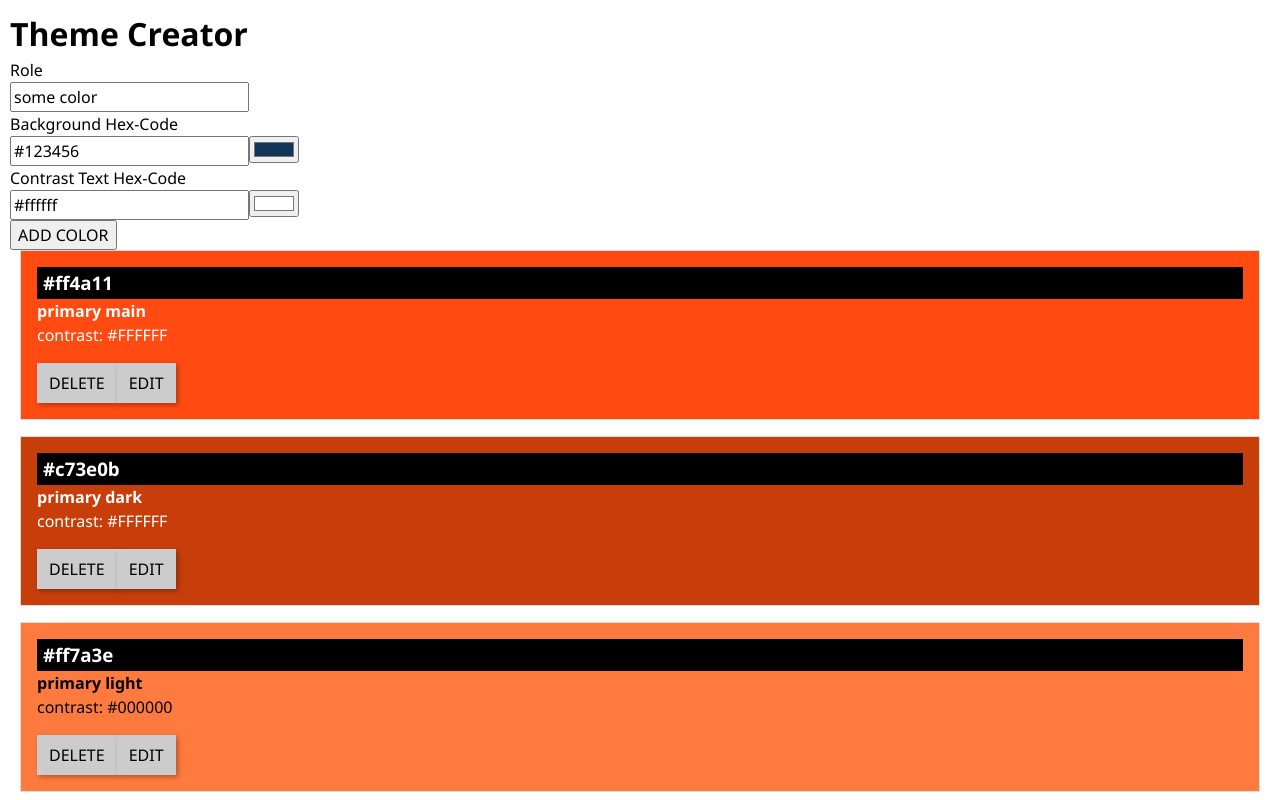
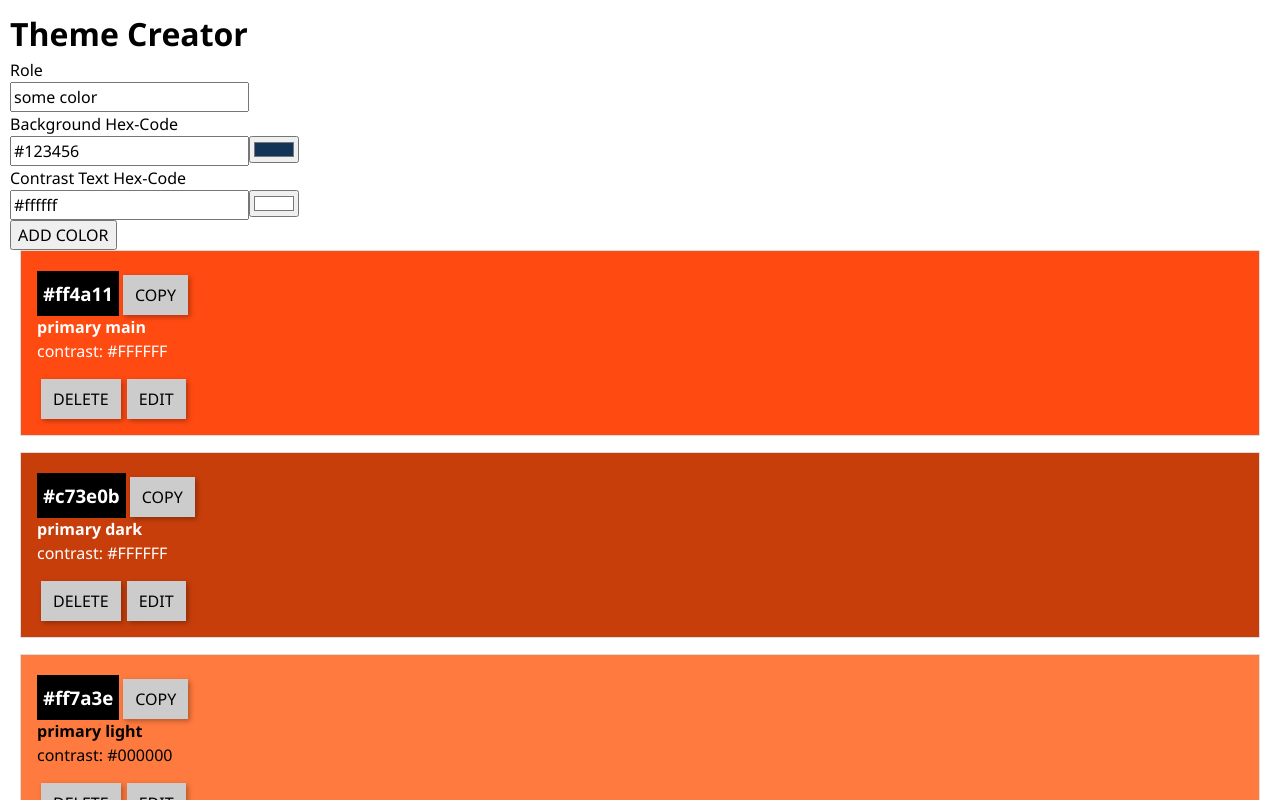
Before and after one commit to LorenzCoachK/Recap-Project-4, a React (Vite) app: page / in a window 1280 px wide. Shown: the top 800 px of the page. Built offline with nearby package versions, Linux system fonts and the light colour scheme.

Commit message:
solved Task No6 and am very happy

```diff
--- a/src/App.css
+++ b/src/App.css
@@ -22,9 +22,11 @@ body {
   color: white;
 }
 
-/* Styling für den DELETE-Button */
+/* Styling für den DELETE, EDIT, COPY-Button, SUCCESS message */
 .delete-button,
-.edit-button {
+.edit-button,
+.copy-button,
+.copy-button-success {
   background-color: #ccc;
   color: #000;
   text-transform: uppercase;
@@ -33,6 +35,8 @@ body {
   padding: 8px 12px;
   cursor: pointer;
   margin-top: 8px;
+  margin-left: 4px;
+  margin-right: 2px;
 }
 
 /* Styling für den Bestätigungsdialog */
--- a/src/Components/Color/Color.css
+++ b/src/Components/Color/Color.css
@@ -3,9 +3,19 @@
   padding: 5px;
 }
 
-.color-card-headline {
-  display: inline;
+/* .color-card-headline {
+  display: flex;
+  align-items: center;
+  justify-content: space-between;
   padding: 2px 6px;
   background: black;
   color: white;
+} */
+
+/* alter Code bevor Aufgabe 6 (coy to clipboard) */
+.color-card-headline {
+  display: inline;
+  padding: 10px 6px;
+  background: black;
+  color: white;
 }
--- a/src/Components/Color/Color.jsx
+++ b/src/Components/Color/Color.jsx
@@ -11,6 +11,7 @@ export default function Color({ color, onDelete, onUdpdateColor }) {
   const [updatedContrastText, setUpdatedContrastText] = useState(
     color.contrastText
   );
+  const [copySuccess, setCopySuccess] = useState(false);
 
   const handleDeleteClick = () => {
     setShowConfirmation(true);
@@ -35,6 +36,13 @@ export default function Color({ color, onDelete, onUdpdateColor }) {
 
   const handleCancelEditClick = () => {
     setIsEditing(false);
+  };
+
+  const handCopyClick = () => {
+    navigator.clipboard.writeText(color.hex).then(() => {
+      setCopySuccess(true);
+      setTimeout(() => setCopySuccess(false), 3000);
+    });
   };
 
   return (
@@ -93,7 +101,13 @@ export default function Color({ color, onDelete, onUdpdateColor }) {
         </form>
       ) : (
         <>
-          <h3 className="color-card-headline">{color.hex}</h3>
+          <div className="color-card-headline-container">
+            <h3 className="color-card-headline">{color.hex}</h3>
+            {/* Einfügen des COPY Buttons mit eigenem Verständis */}
+            <button className="copy-button" onClick={handCopyClick}>
+              {copySuccess ? "CODE SUCCESSFULLY COPIED!" : "COPY"}
+            </button>
+          </div>
           <h4>{color.role}</h4>
           <p>contrast: {color.contrastText}</p>
           <div className="button-container">
```
